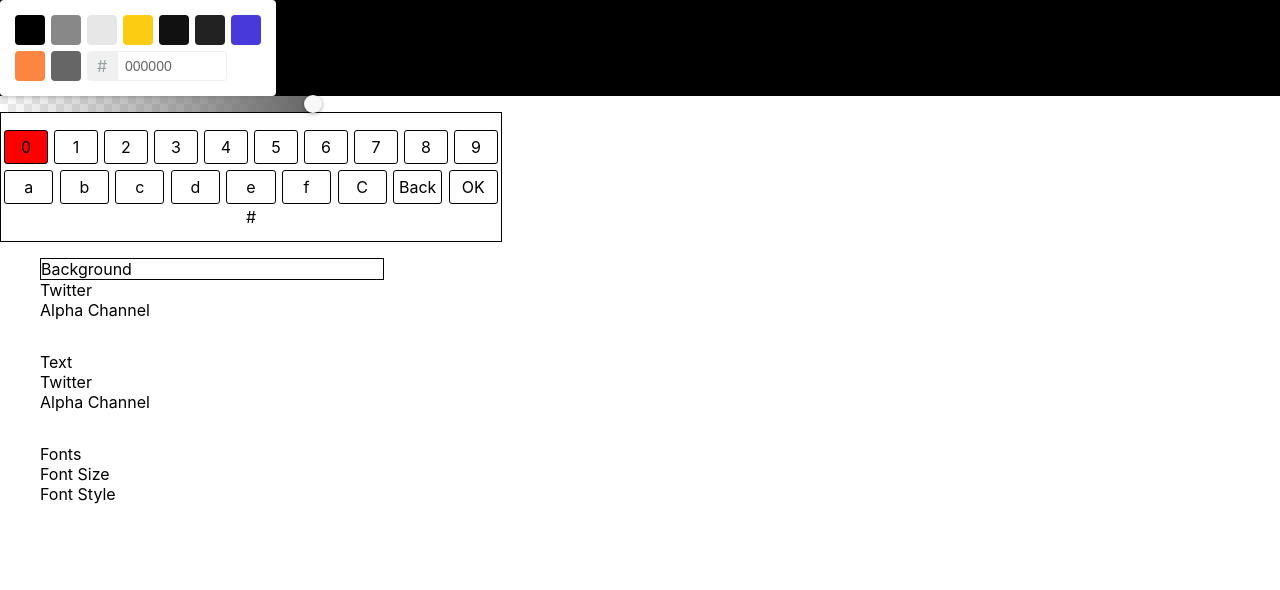
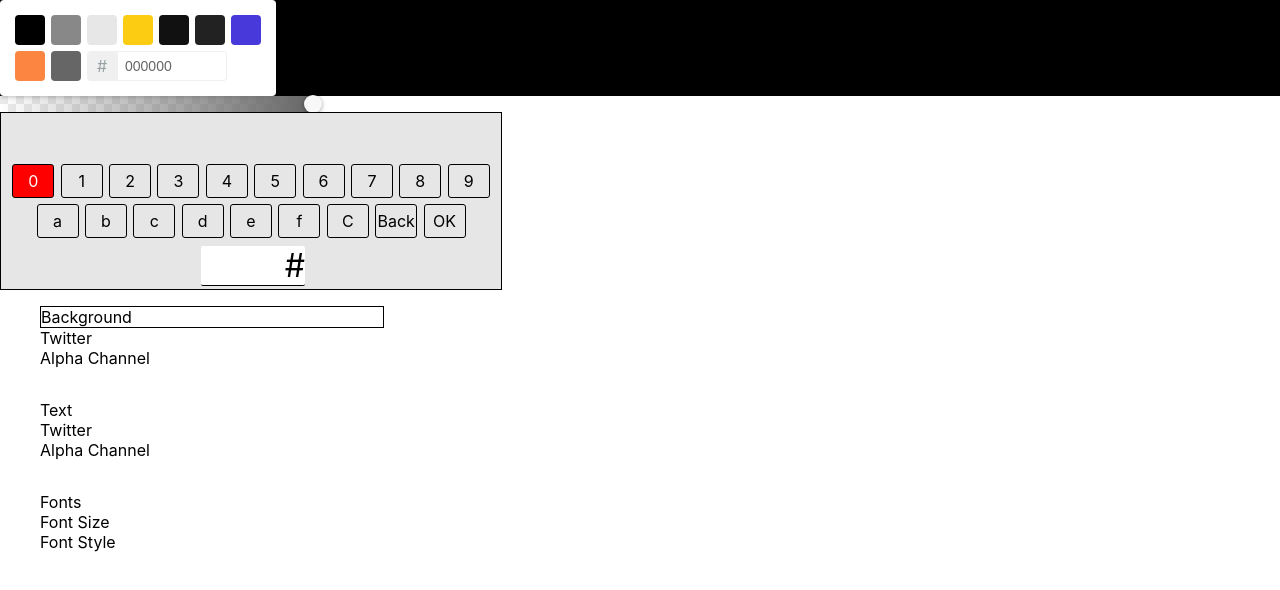
Before and after one commit to GoncaloBM/peacock-constrast-test, a React (Create React App) app: page / in a window 1280 px wide. Shown: the top 590 px of the page. Built offline with nearby package versions, Linux system fonts and the light colour scheme.

Commit message:
Started css to keyboard

```diff
--- a/src/components/virtual-keyboard/VirtualKeyboard.css
+++ b/src/components/virtual-keyboard/VirtualKeyboard.css
@@ -1,12 +1,14 @@
 .keyboard {
+  position: relative;
   width: 500px;
-  height: 8rem;
+  height: 11rem;
   border: 1px solid black;
 
   display: flex;
   flex-direction: column;
   align-items: center;
   justify-content: center;
+  background-color: rgb(231, 230, 230);
 }
 
 .keyboard-line {
@@ -19,13 +21,37 @@
 }
 
 .key {
-  width: 3rem;
+  width: 2.5rem;
   height: 2rem;
   border: 1px solid black;
   margin: 0.2rem;
   border-radius: 3px;
+  box-shadow: 3px -2px 46px -19px rgba(0, 0, 0, 0.75);
 
   display: flex;
   align-items: center;
   justify-content: center;
+  transition: 0.1s all;
 }
+
+.color {
+  position: absolute;
+  display: flex;
+  align-items: center;
+  justify-content: end;
+  bottom: 0.2rem;
+  left: 40%;
+  background-color: white;
+  min-width: 6.5rem;
+
+  border-bottom: 0.5px solid black;
+  border-radius: 2px;
+}
+
+.hashtag {
+  font-size: 2rem;
+}
+
+.hexa {
+  font-size: 1.5rem;
+}
--- a/src/components/virtual-keyboard/VirtualKeyboard.jsx
+++ b/src/components/virtual-keyboard/VirtualKeyboard.jsx
@@ -31,6 +31,8 @@ export const VirtualKeyboard = () => {
         // delete last value
         let newValue = keyboardValue.slice(0, -1);
         setKeyboardValue(newValue);
+      } else if (currentKeyValue === 19) {
+        console.log(keyboardValue.join(""));
       }
     }
   };
@@ -64,6 +66,7 @@ export const VirtualKeyboard = () => {
               value={key}
               style={{
                 backgroundColor: index + 1 === currentKeyValue && "red",
+                color: index + 1 === currentKeyValue && "white",
               }}
             >
               {key}
@@ -79,6 +82,7 @@ export const VirtualKeyboard = () => {
               value={key}
               style={{
                 backgroundColor: index + 11 === currentKeyValue && "red",
+                color: index + 11 === currentKeyValue && "white",
               }}
             >
               {key}
@@ -86,7 +90,12 @@ export const VirtualKeyboard = () => {
           );
         })}
       </div>
-      <div className="color">#{keyboardValue}</div>
+      <div className="color">
+        <div className="hashtag">#</div>
+        <div className="hexa" style={{ color: `#${keyboardValue.join("")}` }}>
+          {keyboardValue}
+        </div>
+      </div>
     </div>
   );
 };
```
